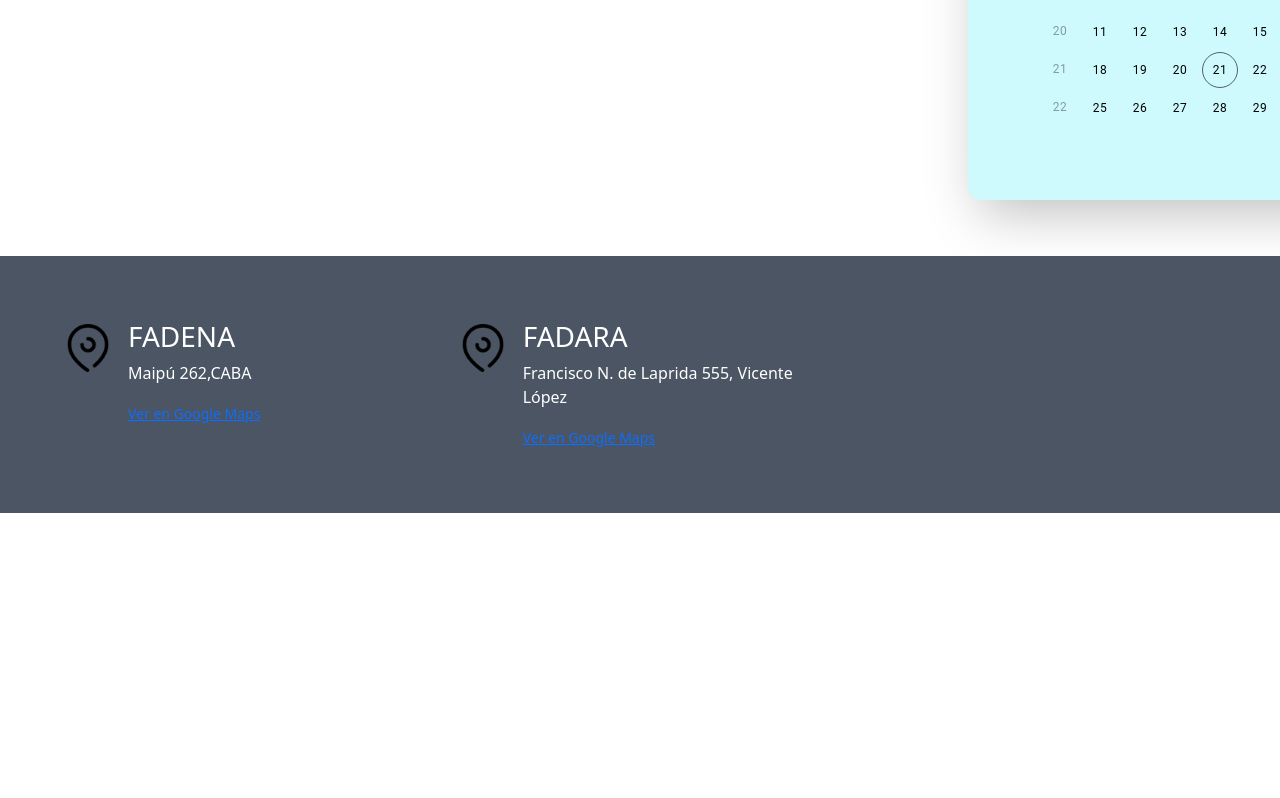
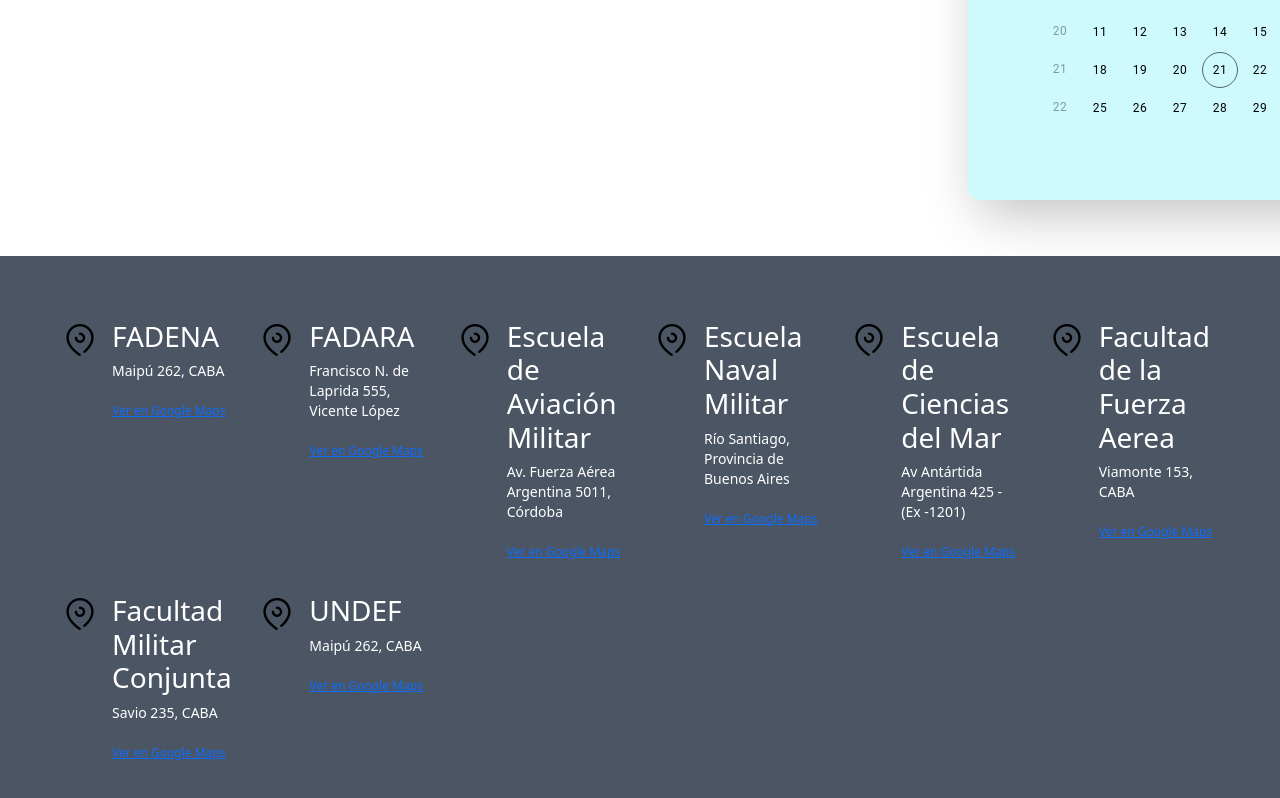
Before and after one commit to EzeUndef/dashboardundef, a Next.js app: page / in a window 1280 px wide. Shown: the part 570-1368 px from the top of the page. Before the commit the page ends 1083 px from the top, so only its background shows below. Built offline with nearby package versions, Linux system fonts and the light colour scheme; no server answers.

Commit message:
Version Beta 1.5

```diff
--- a/src/app/layout.tsx
+++ b/src/app/layout.tsx
@@ -5,6 +5,7 @@
 
 import Header from "./components/header";
 import BasicExample from "./components/Navbar"; // O el nombre real de tu navbar
+import React from "react";
 
 
 const geistSans = Geist({
@@ -45,43 +46,67 @@
 
         {/* Footer global */}
 <footer className="bg-gray-600 text-white p-16">
-  <div className="max-w-6xl mx-auto grid grid-cols-1 md:grid-cols-3 gap-8">
-    {/* Facultad 1 */}
-    <div className="flex items-start space-x-4">
-      <img src="/images/icono.png" alt="Icono FADENA" className="w-12 h-12 mt-1" />
+  <div className="max-w-6xl mx-auto grid grid-cols-1 sm:grid-cols-2 md:grid-cols-3 lg:grid-cols-6 gap-8">
+    {[
+      {
+        name: "FADENA",
+        address: "Maipú 262, CABA",
+        map: "https://maps.app.goo.gl/FEbsK6EKJUEGhcyE9",
+      },
+      {
+        name: "FADARA",
+        address: "Francisco N. de Laprida 555, Vicente López",
+        map: "https://maps.app.goo.gl/9JcnTw91pyCPjsi16",
+      },
+      {
+        name: "Escuela de Aviación Militar",
+        address: "Av. Fuerza Aérea Argentina 5011, Córdoba",
+        map: "https://maps.app.goo.gl/FpDwZP3nJoQdNoBZ7",
+      },
+      {
+        name: "Escuela Naval Militar",
+        address: "Río Santiago, Provincia de Buenos Aires",
+        map: "https://maps.app.goo.gl/pduqpiDU2G79iZ5K6",
+      },
+      {
+        name: "Escuela de Ciencias del Mar",
+        address: "Av Antártida Argentina 425 - (Ex -1201)",
+        map: "https://maps.app.goo.gl/9g9XLugvSSCNwcQW6",
+      },
+      {
+        name: "Facultad de la Fuerza Aerea",
+        address: "Viamonte 153, CABA",
+        map: "https://maps.app.goo.gl/L4hHxHHits9kSDkZ9",
+      },
+            {
+        name: "Facultad Militar Conjunta",
+        address: "Savio 235, CABA",
+        map: "https://maps.app.goo.gl/L4hHxHHits9kSDkZ9",
+      },
+                  {
+        name: "UNDEF",
+        address: "Maipú 262, CABA",
+        map: "https://maps.app.goo.gl/FEbsK6EKJUEGhcyE9",
+      },
+    ].map((faculty, index) => (
+      <div key={index} className="flex items-start space-x-4">
+        <img src="/images/icono.png" alt={`Icono ${faculty.name}`} className="w-8 h-8 mt-1" />
         <div>
-        <h3 className="text-lg font-bold">FADENA</h3>
-        <p>Maipú 262,CABA</p>
+          <h3 className="text-base font-bold">{faculty.name}</h3>
+          <p className="text-sm">{faculty.address}</p>
           <a
-          href="https://maps.app.goo.gl/FEbsK6EKJUEGhcyE9"
+            href={faculty.map}
             target="_blank"
             rel="noopener noreferrer"
-          className="text-blue-300 hover:underline text-sm"
+            className="text-blue-300 hover:underline text-xs"
           >
             Ver en Google Maps
           </a>
         </div>
       </div>
-
-    {/* Facultad 2 */}
-    <div className="flex items-start space-x-4">
-      <img src="/images/icono.png" alt="Icono FADARA" className="w-12 h-12 mt-1" />
-      <div>
-        <h3 className="text-lg font-bold">FADARA</h3>
-        <p>Francisco N. de Laprida 555, Vicente López</p>
-        <a
-          href="https://maps.app.goo.gl/9JcnTw91pyCPjsi16"
-          target="_blank"
-          rel="noopener noreferrer"
-          className="text-blue-300 hover:underline text-sm"
-        >
-          Ver en Google Maps
-        </a>
-      </div>
-    </div>
+    ))}
   </div>
 </footer>
-
       </body>
     </html>
   );
```
Lines whose indentation alone changed are shown as unchanged.
